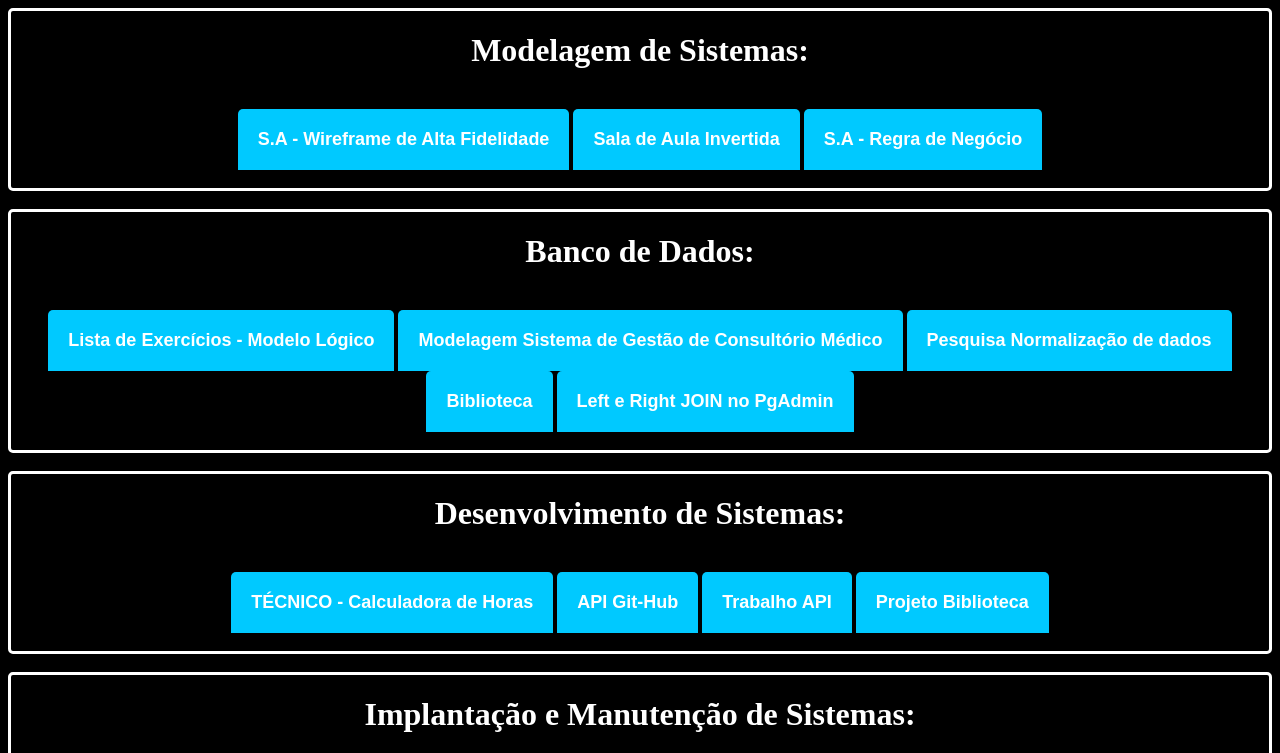
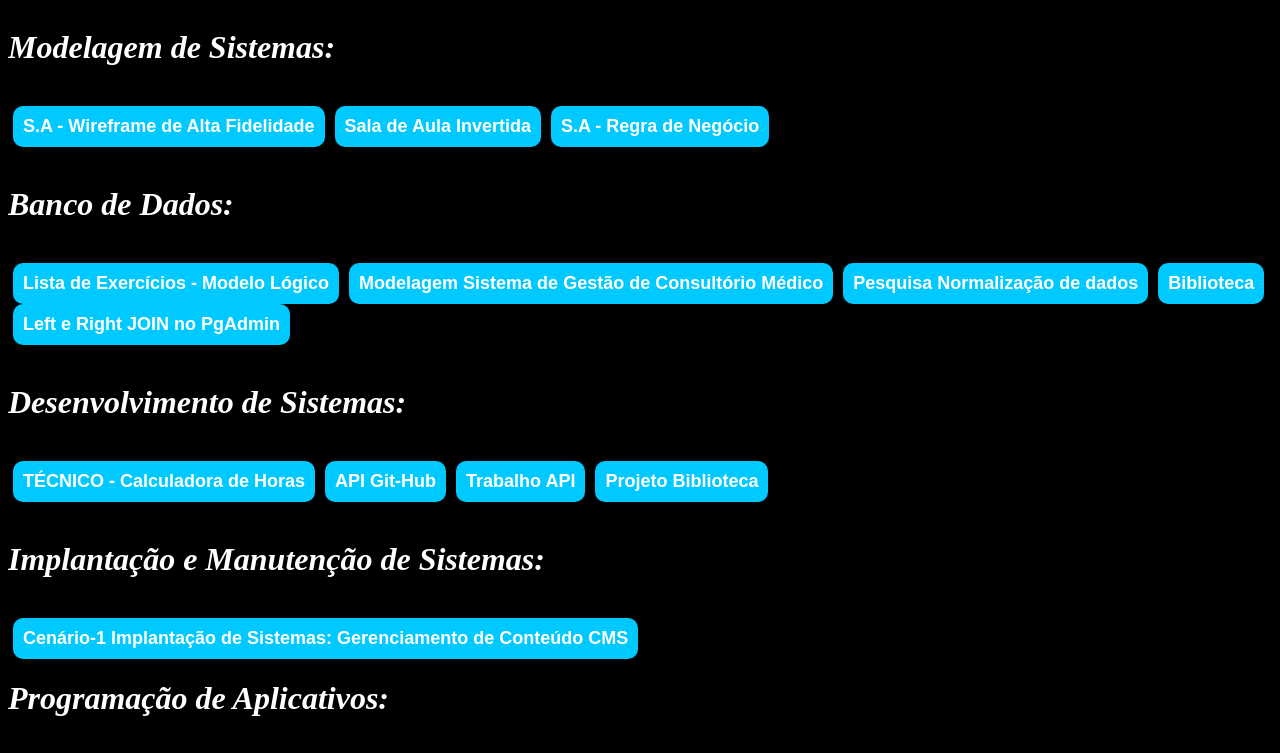
Before and after one commit to Flerno14/Portfolio_Formado, a plain HTML site: page tecnico/tecnico.html in a window 1280 px wide. Shown: the top 753 px of the page. Drawn offline with Linux system fonts and the light colour scheme.

Commit message:
Alteração tela projetos

```diff
--- a/tecnico/matérias.css
+++ b/tecnico/matérias.css
@@ -1,21 +1,21 @@
   /* Estilo para as abas */
   .tab-container {
     overflow: hidden;
-    border: 3px solid #ffffff;
+    border: 3px;
     background-color: #000000;
-
     border-radius: 5px;
   }
 
   .tablink {
     background-color: #00c9ff;
-    float: center;
+    float: left;
     border: none;
     outline: none;
     cursor: pointer;
-    padding: 20px 20px;
+    padding: 10px 10px;
     transition: background-color 1s;
-    border-radius: 5px 5px 0 0;
+    border-radius: 10px 10px 10px 10px;
+    margin: 0 5px;
   }
 
   .tablink:hover {
@@ -66,4 +66,14 @@ h3{
 }
 h1{
   color: white;
+  font: arial;
 }
+.projetos{
+  color: white;
+  text-align: left;
+  font-style: italic;
+  font: sans-serif;
+  border-bottom: 10 px;
+  border-bottom: rgb(255, 255, 255);
+
+}
--- a/tecnico/tecnico.html
+++ b/tecnico/tecnico.html
@@ -15,7 +15,7 @@
 <body>
 
 <div class="tab-container">
-  <h1>Modelagem de Sistemas:</h1><br>
+  <h1 class="projetos">Modelagem de Sistemas:</h1><br>
   <button class="tablink" onclick="openTab(event, 'tab1')">S.A - Wireframe de Alta Fidelidade</button>
   <button class="tablink" onclick="openTab(event, 'tab2')">Sala de Aula Invertida</button>
   <button class="tablink" onclick="openTab(event, 'tab3')">S.A - Regra de Negócio</button>
@@ -23,7 +23,7 @@
 </div><br>
 
 <div class="tab-container">
-  <h1>Banco de Dados:</h1><br>
+  <h1 class="projetos">Banco de Dados:</h1><br>
   <button class="tablink" onclick="openTab(event, 'tab4')">Lista de Exercícios - Modelo Lógico</button>
   <button class="tablink" onclick="openTab(event, 'tab5')">Modelagem Sistema de Gestão de Consultório Médico</button>
   <button class="tablink" onclick="openTab(event, 'tab6')">Pesquisa Normalização de dados</button>
@@ -34,7 +34,7 @@
 </div><br>
 
 <div class="tab-container">
-<h1>Desenvolvimento de Sistemas:</h1><br>
+<h1 class="projetos">Desenvolvimento de Sistemas:</h1><br>
   <button class="tablink" onclick="openTab(event, 'tab9')">TÉCNICO - Calculadora de Horas</button>
   <button class="tablink" onclick="openTab(event, 'tab10')">API Git-Hub</button>
   <button class="tablink" onclick="openTab(event, 'tab11')">Trabalho API </button>
@@ -43,22 +43,22 @@
 </div><br>
 
 <div class="tab-container">
-  <h1>Implantação e Manutenção de Sistemas:</h1><br>
+  <h1 class="projetos">Implantação e Manutenção de Sistemas:</h1><br>
   <button class="tablink" onclick="openTab(event, 'tab13')">Cenário-1 Implantação de Sistemas: Gerenciamento de Conteúdo CMS</button>
   <br><br>
 </div>
 
 <div class="tab-container">
-  <h1>Programação de Aplicativos:</h1><br>
+  <h1 class="projetos">Programação de Aplicativos:</h1><br>
   <button class="tablink" onclick="openTab(event, 'tab14')">Atividade Express</button>
   <button class="tablink" onclick="openTab(event, 'tab15')">Tarefa 2</button>
   <br><br>
 </div>
 
 <div class="tab-container">
-  <h1>Testes de Sistemas:</h1><br>
+  <h1 class="projetos">Testes de Sistemas:</h1><br>
   <button class="tablink" onclick="openTab(event, 'tab16')">Atividade Resumo Aulas</button>
-  <br><br>
+  <br><br><br><br>
 </div>
 
 <!--MODELAGEM DE SISTEMAS CORRETO-->
```
